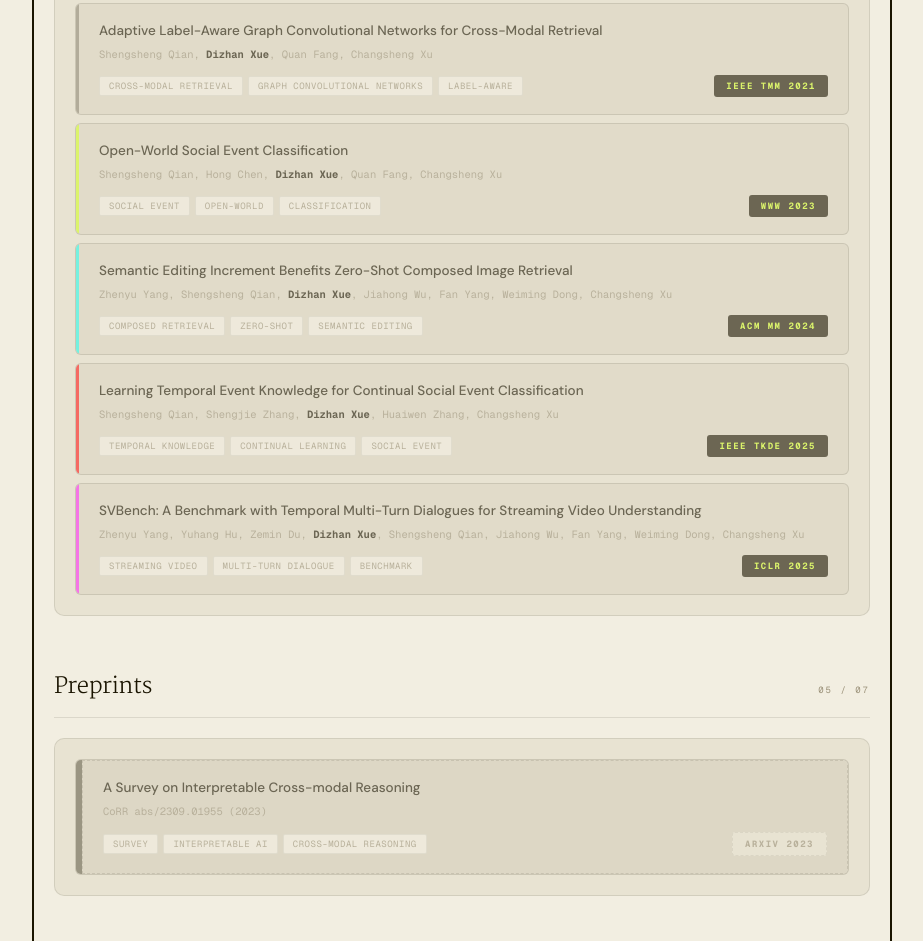
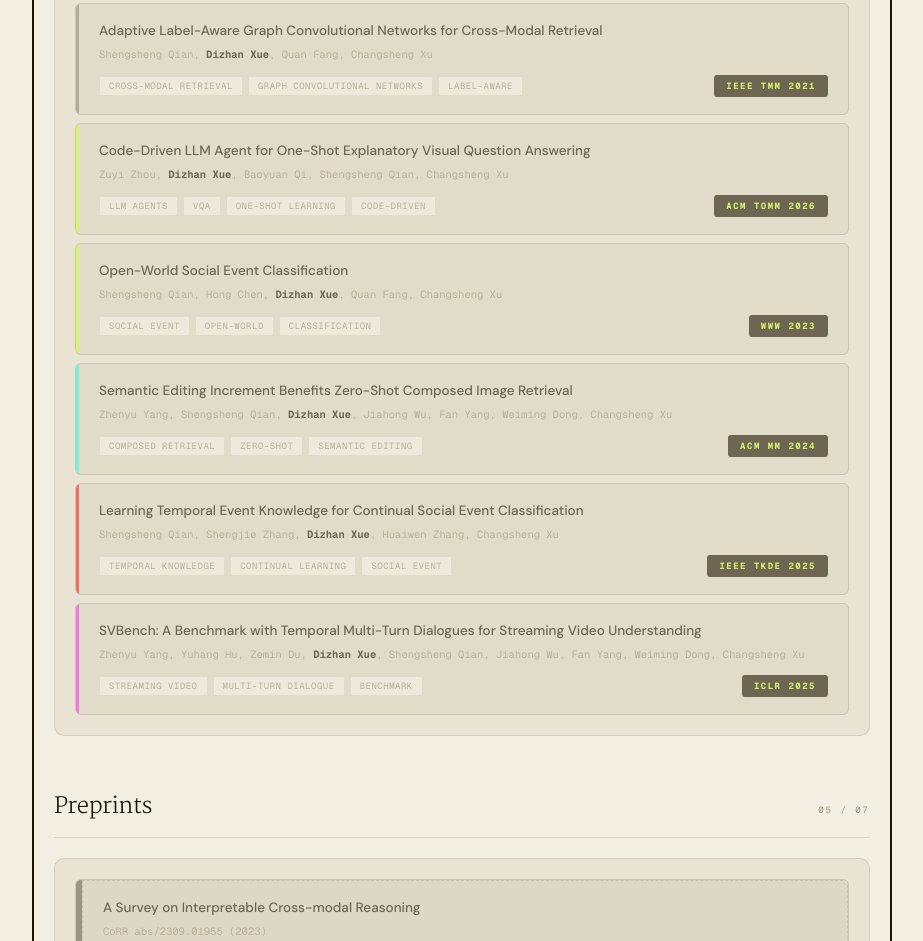
Before and after one commit to LivXue/livxue.github.io, a plain HTML site: page index.html in a window 1280 px wide. Shown: the part 3635-4576 px from the top of the page, without its empty margins (178-1101 px from the left). Drawn offline with nearby package versions, Linux system fonts and the light colour scheme.

Commit message:
Update OneCola

```diff
--- a/index.html
+++ b/index.html
@@ -937,6 +937,18 @@ a { text-decoration: none; }
     <div class="az-pub coauthor">
       <div class="az-pub-stripe s-ch"></div>
       <div class="az-pub-body">
+        <div class="az-pub-title">Code-Driven LLM Agent for One-Shot Explanatory Visual Question Answering</div>
+        <div class="az-pub-authors">Zuyi Zhou, <span class="me">Dizhan Xue</span>, Baoyuan Qi, Shengsheng Qian, Changsheng Xu</div>
+        <div class="az-pub-footer">
+          <div class="az-pub-tags"><span class="az-pub-tag">LLM Agents</span><span class="az-pub-tag">VQA</span><span class="az-pub-tag">One-Shot Learning</span><span class="az-pub-tag">Code-Driven</span></div>
+          <span class="az-venue v-top">ACM TOMM 2026</span>
+        </div>
+      </div>
+    </div>
+
+    <div class="az-pub coauthor">
+      <div class="az-pub-stripe s-ch"></div>
+      <div class="az-pub-body">
         <div class="az-pub-title">Open-World Social Event Classification</div>
         <div class="az-pub-authors">Shengsheng Qian, Hong Chen, <span class="me">Dizhan Xue</span>, Quan Fang, Changsheng Xu</div>
         <div class="az-pub-footer">
```
